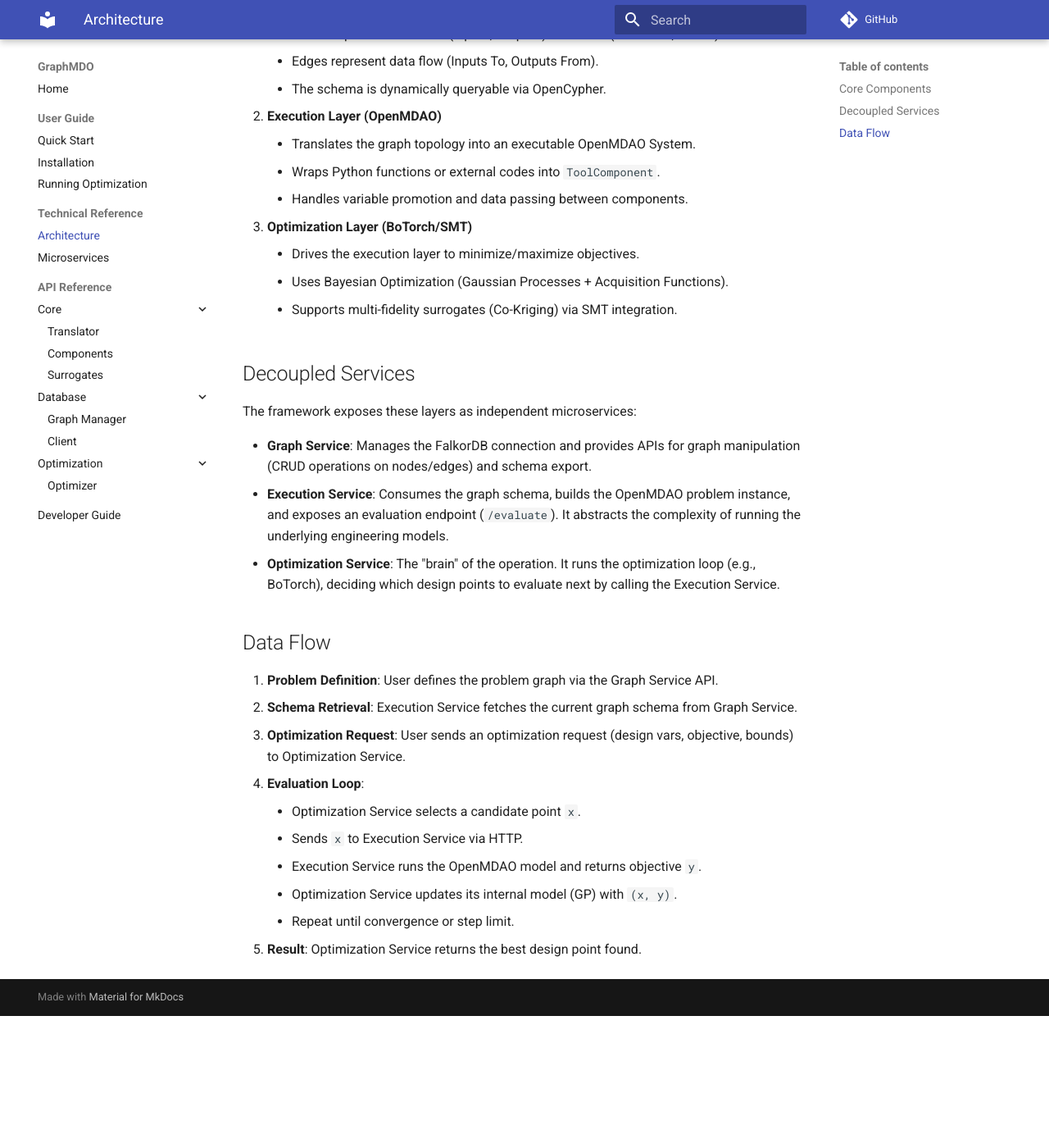
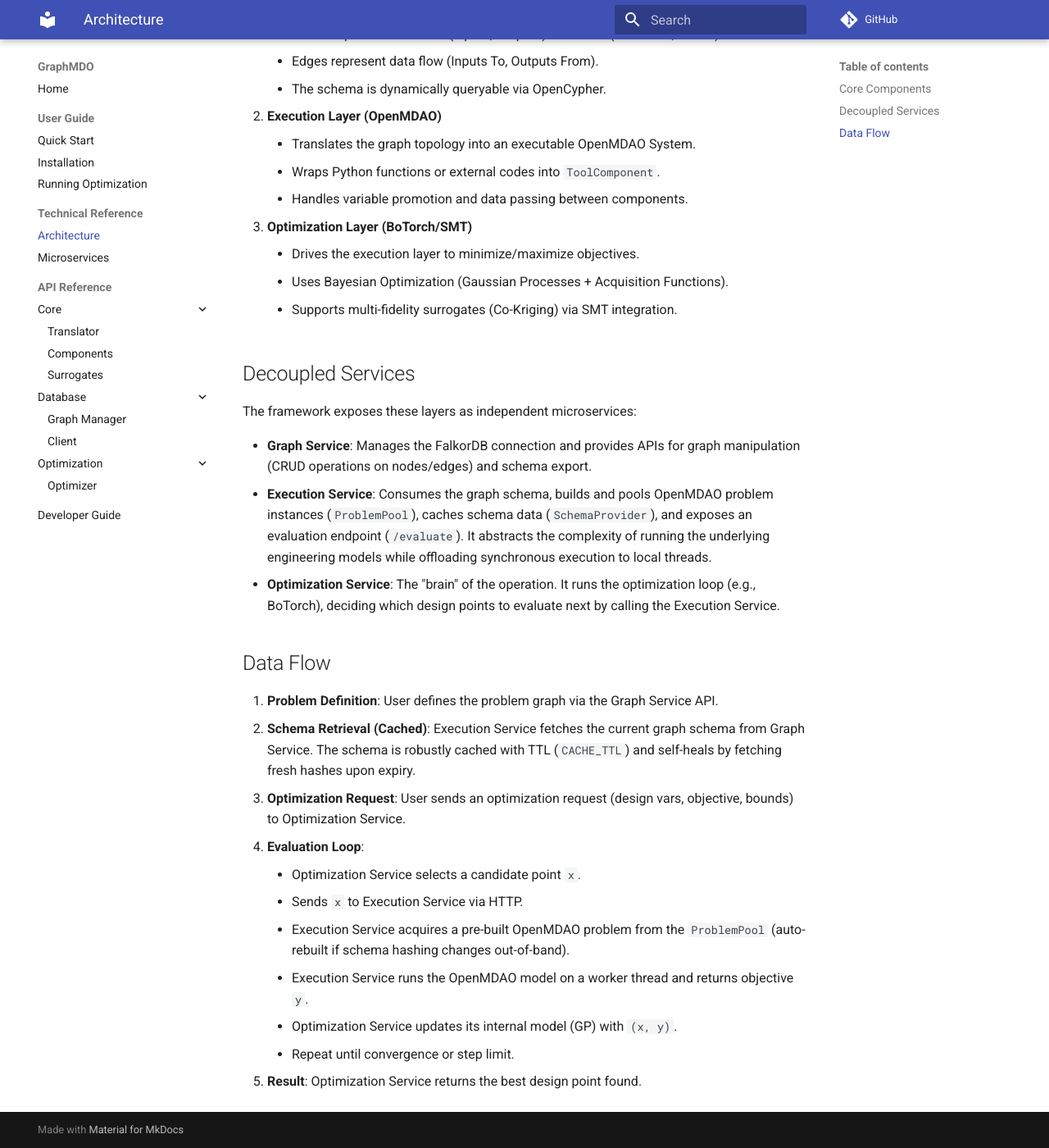
Before and after one commit to jultou-raa/GraphMDO, an MkDocs documentation site: the page built from docs/technical-reference/architecture.md, in a window 1280 px wide and 1400 px high, scrolled down 410 px. Shown: the whole window at 82% size. Built offline with MkDocs 1.6.1 and Material for MkDocs 9.7.7, drawn with Linux system fonts in a browser that asks for light colours; comment, search, counter and statistics services are not loaded; before the commit the page ends 1649 px from its top, so only the background shows below that.

Commit message:
docs: add technical reference documentation detailing the system architecture and microservices.

```diff
--- a/docs/technical-reference/architecture.md
+++ b/docs/technical-reference/architecture.md
@@ -27,18 +27,19 @@ The architecture consists of three primary layers:
 The framework exposes these layers as independent microservices:
 
 *   **Graph Service**: Manages the FalkorDB connection and provides APIs for graph manipulation (CRUD operations on nodes/edges) and schema export.
-*   **Execution Service**: Consumes the graph schema, builds the OpenMDAO problem instance, and exposes an evaluation endpoint (`/evaluate`). It abstracts the complexity of running the underlying engineering models.
+*   **Execution Service**: Consumes the graph schema, builds and pools OpenMDAO problem instances (`ProblemPool`), caches schema data (`SchemaProvider`), and exposes an evaluation endpoint (`/evaluate`). It abstracts the complexity of running the underlying engineering models while offloading synchronous execution to local threads.
 *   **Optimization Service**: The "brain" of the operation. It runs the optimization loop (e.g., BoTorch), deciding which design points to evaluate next by calling the Execution Service.
 
 ## Data Flow
 
 1.  **Problem Definition**: User defines the problem graph via the Graph Service API.
-2.  **Schema Retrieval**: Execution Service fetches the current graph schema from Graph Service.
+2.  **Schema Retrieval (Cached)**: Execution Service fetches the current graph schema from Graph Service. The schema is robustly cached with TTL (`CACHE_TTL`) and self-heals by fetching fresh hashes upon expiry.
 3.  **Optimization Request**: User sends an optimization request (design vars, objective, bounds) to Optimization Service.
 4.  **Evaluation Loop**:
     *   Optimization Service selects a candidate point `x`.
     *   Sends `x` to Execution Service via HTTP.
-    *   Execution Service runs the OpenMDAO model and returns objective `y`.
+    *   Execution Service acquires a pre-built OpenMDAO problem from the `ProblemPool` (auto-rebuilt if schema hashing changes out-of-band).
+    *   Execution Service runs the OpenMDAO model on a worker thread and returns objective `y`.
     *   Optimization Service updates its internal model (GP) with `(x, y)`.
     *   Repeat until convergence or step limit.
 5.  **Result**: Optimization Service returns the best design point found.
```
Also changed, not shown: docs/technical-reference/microservices.md (+1 -1 lines).
